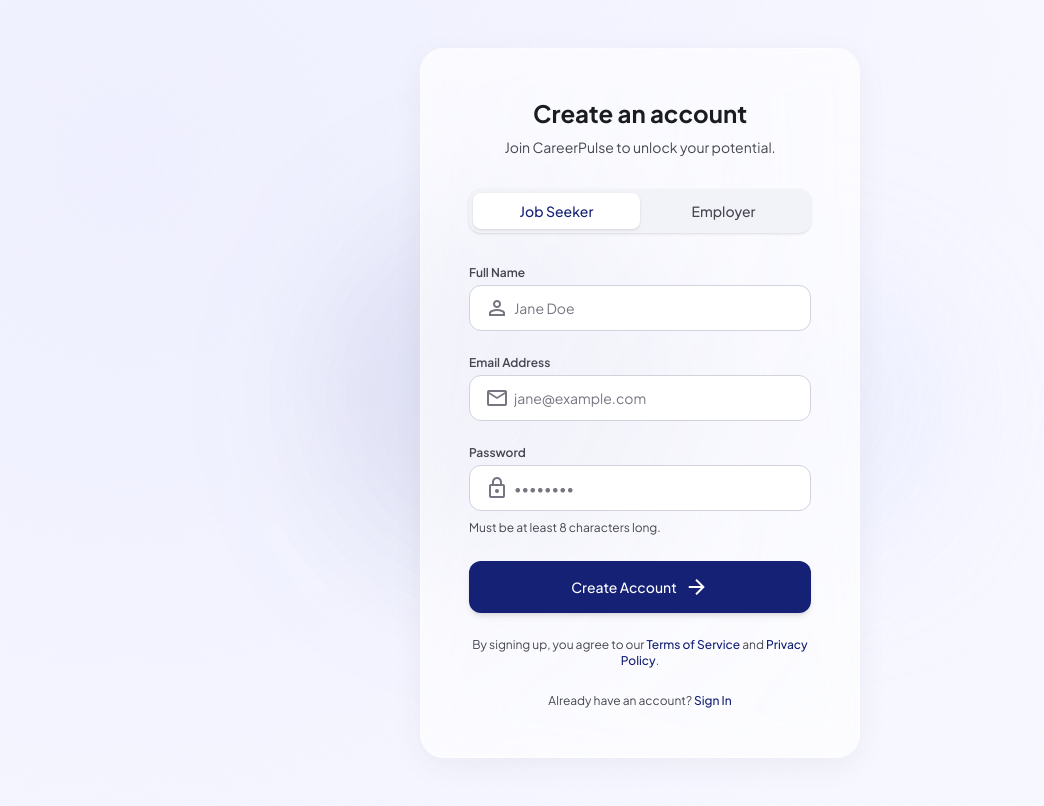
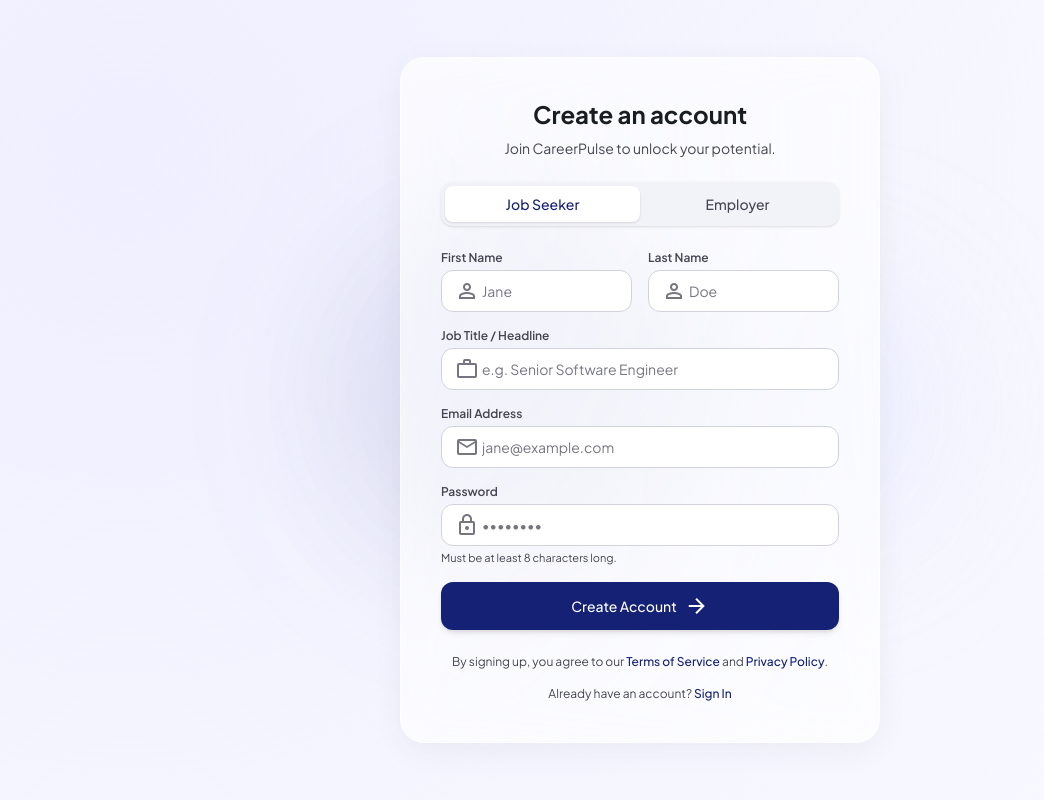
Before and after one commit to Youssef5107/Job-Posting-Website, a Next.js app: page /auth/signup in a window 1280 px wide. Shown: the whole page, without its empty margins (0-1044 px from the left). Built offline with nearby package versions, Linux system fonts and the light colour scheme.

Commit message:
update signup page to include more fields

```diff
--- a/app/auth/signup/page.tsx
+++ b/app/auth/signup/page.tsx
@@ -8,6 +8,9 @@
   const [role, setRole] = useState<"job-seeker" | "employer">("job-seeker");
   const [state, formAction, isPending] = useActionState(signup, undefined);
 
+  // Deriving modal visibility directly from the form state
+  const isSuccess = Boolean(state?.success);
+
   return (
     <div className="bg-background font-body-md text-on-background antialiased gradient-bg flex flex-col min-h-screen">
       <main className="flex-grow flex items-center justify-center p-4 md:p-12 pb-12 relative overflow-hidden">
@@ -16,8 +19,8 @@
         <div className="absolute top-1/3 right-1/4 w-72 h-72 bg-secondary-container/30 rounded-full mix-blend-multiply filter blur-3xl opacity-50"></div>
 
         {/* Signup Card */}
-        <div className="w-full max-w-[440px] glass-panel rounded-[24px] p-6 md:p-12 relative z-10">
-          <div className="text-center mb-8">
+        <div className="w-full max-w-[480px] glass-panel rounded-[24px] p-6 md:p-10 relative z-10">
+          <div className="text-center mb-6">
             <h1 className="text-2xl font-bold text-on-surface mb-2">
               Create an account
             </h1>
@@ -33,7 +36,7 @@
           )}
 
           {/* Role Selector */}
-          <div className="flex bg-surface-container-low rounded-xl p-1 mb-8 shadow-sm">
+          <div className="flex bg-surface-container-low rounded-xl p-1 mb-6 shadow-sm">
             <button
               type="button"
               onClick={() => setRole("job-seeker")}
@@ -59,34 +62,85 @@
           </div>
 
           {/* Form */}
-          <form action={formAction} className="space-y-6">
+          <form action={formAction} className="space-y-4">
             <input
               type="hidden"
               name="role"
               value={role === "job-seeker" ? "JOB_SEEKER" : "EMPLOYER"}
             />
 
-            {/* Name Field */}
+            {/* First and Last Name Grid */}
+            <div className="grid grid-cols-1 sm:grid-cols-2 gap-4">
+              <div>
+                <label
+                  className="block text-xs font-semibold text-on-surface-variant mb-1"
+                  htmlFor="firstName"
+                >
+                  First Name
+                </label>
+                <div className="relative">
+                  <div className="absolute inset-y-0 left-0 pl-3.5 flex items-center pointer-events-none">
+                    <span className="material-symbols-outlined text-outline text-[18px]">
+                      person
+                    </span>
+                  </div>
+                  <input
+                    id="firstName"
+                    name="firstName"
+                    type="text"
+                    required
+                    placeholder="Jane"
+                    className="block w-full pl-10 pr-3 py-2.5 bg-surface-container-lowest border border-outline-variant rounded-xl text-sm text-on-surface placeholder-outline focus:ring-2 focus:ring-primary/20 focus:border-primary transition-all duration-200"
+                  />
+                </div>
+              </div>
+
+              <div>
+                <label
+                  className="block text-xs font-semibold text-on-surface-variant mb-1"
+                  htmlFor="lastName"
+                >
+                  Last Name
+                </label>
+                <div className="relative">
+                  <div className="absolute inset-y-0 left-0 pl-3.5 flex items-center pointer-events-none">
+                    <span className="material-symbols-outlined text-outline text-[18px]">
+                      person
+                    </span>
+                  </div>
+                  <input
+                    id="lastName"
+                    name="lastName"
+                    type="text"
+                    required
+                    placeholder="Doe"
+                    className="block w-full pl-10 pr-3 py-2.5 bg-surface-container-lowest border border-outline-variant rounded-xl text-sm text-on-surface placeholder-outline focus:ring-2 focus:ring-primary/20 focus:border-primary transition-all duration-200"
+                  />
+                </div>
+              </div>
+            </div>
+
+            {/* Job Title / Headline Field */}
             <div>
               <label
                 className="block text-xs font-semibold text-on-surface-variant mb-1"
-                htmlFor="name"
+                htmlFor="headline"
               >
-                Full Name
+                Job Title / Headline
               </label>
               <div className="relative">
-                <div className="absolute inset-y-0 left-0 pl-4 flex items-center pointer-events-none">
-                  <span className="material-symbols-outlined text-outline text-[20px]">
-                    person
+                <div className="absolute inset-y-0 left-0 pl-3.5 flex items-center pointer-events-none">
+                  <span className="material-symbols-outlined text-outline text-[18px]">
+                    work
                   </span>
                 </div>
                 <input
-                  id="name"
-                  name="name"
+                  id="headline"
+                  name="headline"
                   type="text"
                   required
-                  placeholder="Jane Doe"
-                  className="block w-full pl-11 pr-4 py-3 bg-surface-container-lowest border border-outline-variant rounded-xl text-sm text-on-surface placeholder-outline focus:ring-2 focus:ring-primary/20 focus:border-primary transition-all duration-200"
+                  placeholder="e.g. Senior Software Engineer"
+                  className="block w-full pl-10 pr-3 py-2.5 bg-surface-container-lowest border border-outline-variant rounded-xl text-sm text-on-surface placeholder-outline focus:ring-2 focus:ring-primary/20 focus:border-primary transition-all duration-200"
                 />
               </div>
             </div>
@@ -100,8 +154,8 @@
                 Email Address
               </label>
               <div className="relative">
-                <div className="absolute inset-y-0 left-0 pl-4 flex items-center pointer-events-none">
-                  <span className="material-symbols-outlined text-outline text-[20px]">
+                <div className="absolute inset-y-0 left-0 pl-3.5 flex items-center pointer-events-none">
+                  <span className="material-symbols-outlined text-outline text-[18px]">
                     mail
                   </span>
                 </div>
@@ -111,7 +165,7 @@
                   type="email"
                   required
                   placeholder="jane@example.com"
-                  className="block w-full pl-11 pr-4 py-3 bg-surface-container-lowest border border-outline-variant rounded-xl text-sm text-on-surface placeholder-outline focus:ring-2 focus:ring-primary/20 focus:border-primary transition-all duration-200"
+                  className="block w-full pl-10 pr-3 py-2.5 bg-surface-container-lowest border border-outline-variant rounded-xl text-sm text-on-surface placeholder-outline focus:ring-2 focus:ring-primary/20 focus:border-primary transition-all duration-200"
                 />
               </div>
             </div>
@@ -125,8 +179,8 @@
                 Password
               </label>
               <div className="relative">
-                <div className="absolute inset-y-0 left-0 pl-4 flex items-center pointer-events-none">
-                  <span className="material-symbols-outlined text-outline text-[20px]">
+                <div className="absolute inset-y-0 left-0 pl-3.5 flex items-center pointer-events-none">
+                  <span className="material-symbols-outlined text-outline text-[18px]">
                     lock
                   </span>
                 </div>
@@ -137,10 +191,10 @@
                   required
                   minLength={8}
                   placeholder="••••••••"
-                  className="block w-full pl-11 pr-4 py-3 bg-surface-container-lowest border border-outline-variant rounded-xl text-sm text-on-surface placeholder-outline focus:ring-2 focus:ring-primary/20 focus:border-primary transition-all duration-200"
+                  className="block w-full pl-10 pr-3 py-2.5 bg-surface-container-lowest border border-outline-variant rounded-xl text-sm text-on-surface placeholder-outline focus:ring-2 focus:ring-primary/20 focus:border-primary transition-all duration-200"
                 />
               </div>
-              <p className="mt-2 text-[12px] text-on-surface-variant">
+              <p className="mt-1 text-[11px] text-on-surface-variant">
                 Must be at least 8 characters long.
               </p>
             </div>
@@ -149,7 +203,7 @@
             <button
               type="submit"
               disabled={isPending}
-              className="w-full h-[52px] bg-primary hover:bg-primary-container text-on-primary font-medium text-sm rounded-xl shadow-md transform hover:-translate-y-[2px] transition-all duration-200 flex items-center justify-center gap-2 cursor-pointer disabled:opacity-50 disabled:translate-y-0"
+              className="w-full h-[48px] bg-primary hover:bg-primary-container text-on-primary font-medium text-sm rounded-xl shadow-md transform hover:-translate-y-[2px] transition-all duration-200 flex items-center justify-center gap-2 cursor-pointer disabled:opacity-50 disabled:translate-y-0 mt-2"
             >
               <span>
                 {isPending ? "Creating account..." : "Create Account"}
@@ -186,7 +240,7 @@
             </p>
           </div>
 
-          <div className="mt-6 text-center">
+          <div className="mt-4 text-center">
             <p className="text-xs text-on-surface-variant">
               Already have an account?{" "}
               <Link
@@ -202,6 +256,43 @@
           </div>
         </div>
       </main>
+
+      {/* Completion Modal */}
+      {isSuccess && (
+        <div className="fixed inset-0 z-50 flex items-center justify-center bg-black/50 backdrop-blur-sm p-4 animate-in fade-in duration-200">
+          <div className="bg-surface-container-lowest rounded-[24px] p-6 md:p-8 max-w-md w-full shadow-2xl border border-outline-variant text-center space-y-4">
+            <div className="w-12 h-12 rounded-full bg-primary/10 text-primary flex items-center justify-center mx-auto">
+              <span className="material-symbols-outlined text-[28px]">
+                check_circle
+              </span>
+            </div>
+
+            <h3 className="text-xl font-bold text-on-surface">
+              Account Created Successfully!
+            </h3>
+
+            <p className="text-sm text-on-surface-variant">
+              Welcome to CareerPulse. Complete your profile details now to
+              optimize your job searches and visibility to employers.
+            </p>
+
+            <div className="flex flex-col sm:flex-row gap-3 pt-2">
+              <Link
+                href="/auth/signin"
+                className="flex-1 py-2.5 border border-outline-variant text-on-surface rounded-xl text-sm font-medium hover:bg-surface-container-low transition-colors flex items-center justify-center"
+              >
+                Close
+              </Link>
+              <Link
+                href="/jobseeker/profile"
+                className="flex-1 py-2.5 bg-primary text-on-primary rounded-xl text-sm font-medium hover:bg-primary-container transition-colors flex items-center justify-center"
+              >
+                Continue Profile
+              </Link>
+            </div>
+          </div>
+        </div>
+      )}
     </div>
   );
 }
--- a/features/auth.ts
+++ b/features/auth.ts
@@ -4,26 +4,20 @@
 import { AuthError } from "next-auth";
 import { signIn, signOut } from "@/lib/auth";
 import { prisma } from "@/lib/prisma";
-import { auth } from "@/lib/auth";
 
-export type AuthActionState = { error?: string } | undefined;
+export type AuthActionState = { success?: boolean; error?: string } | undefined;
 
 export const loginWithCredentials = async (
   _prevState: AuthActionState,
   formData: FormData,
 ): Promise<AuthActionState> => {
   try {
-    const session = await auth();
     await signIn("credentials", {
       email: formData.get("email"),
       password: formData.get("password"),
-      redirectTo:
-        session?.user.role === "JOB_SEEKER"
-          ? "/jobseeker/home"
-          : "/employer/dashboard",
+      redirectTo: "/auth/redirect-role", // NextAuth handles role redirect after login
     });
   } catch (error) {
-    // signIn() throws a redirect internally on success - only swallow real auth errors.
     if (error instanceof AuthError) {
       return { error: "Invalid email or password." };
     }
@@ -35,12 +29,14 @@
   _prevState: AuthActionState,
   formData: FormData,
 ): Promise<AuthActionState> => {
-  const name = formData.get("name") as string;
+  const firstName = formData.get("firstName") as string;
+  const lastName = formData.get("lastName") as string;
+  const headline = formData.get("headline") as string;
   const email = formData.get("email") as string;
   const password = formData.get("password") as string;
   const role = formData.get("role") as string;
 
-  if (!name || !email || !password || !role) {
+  if (!firstName || !lastName || !headline || !email || !password || !role) {
     return { error: "Please fill in all fields." };
   }
 
@@ -58,25 +54,40 @@
   }
 
   const hashedPassword = await bcrypt.hash(password, 10);
+
+  // Create User along with Profile including the headline
   await prisma.user.create({
-    data: { name, email, password: hashedPassword, role },
+    data: {
+      firstName,
+      lastName,
+      name: `${firstName} ${lastName}`,
+      email,
+      password: hashedPassword,
+      role: role as "JOB_SEEKER" | "EMPLOYER",
+      profile: {
+        create: {
+          headline,
+        },
+      },
+    },
   });
 
   try {
-    const session = await auth();
+    // Authenticate session in background without instant redirect
     await signIn("credentials", {
       email,
       password,
-      redirectTo:
-        session?.user.role === "JOB_SEEKER"
-          ? "/jobseeker/home"
-          : "/employer/dashboard",
+      redirect: false,
     });
+
+    // Return success to trigger the frontend success modal popup
+    return { success: true };
   } catch (error) {
     if (error instanceof AuthError) {
-      return { error: "Account created — please sign in." };
+      return { error: "Account created — please sign in manually." };
     }
-    throw error;
+    // If NextAuth throws internal redirect structure, return success
+    return { success: true };
   }
 };
 
```
